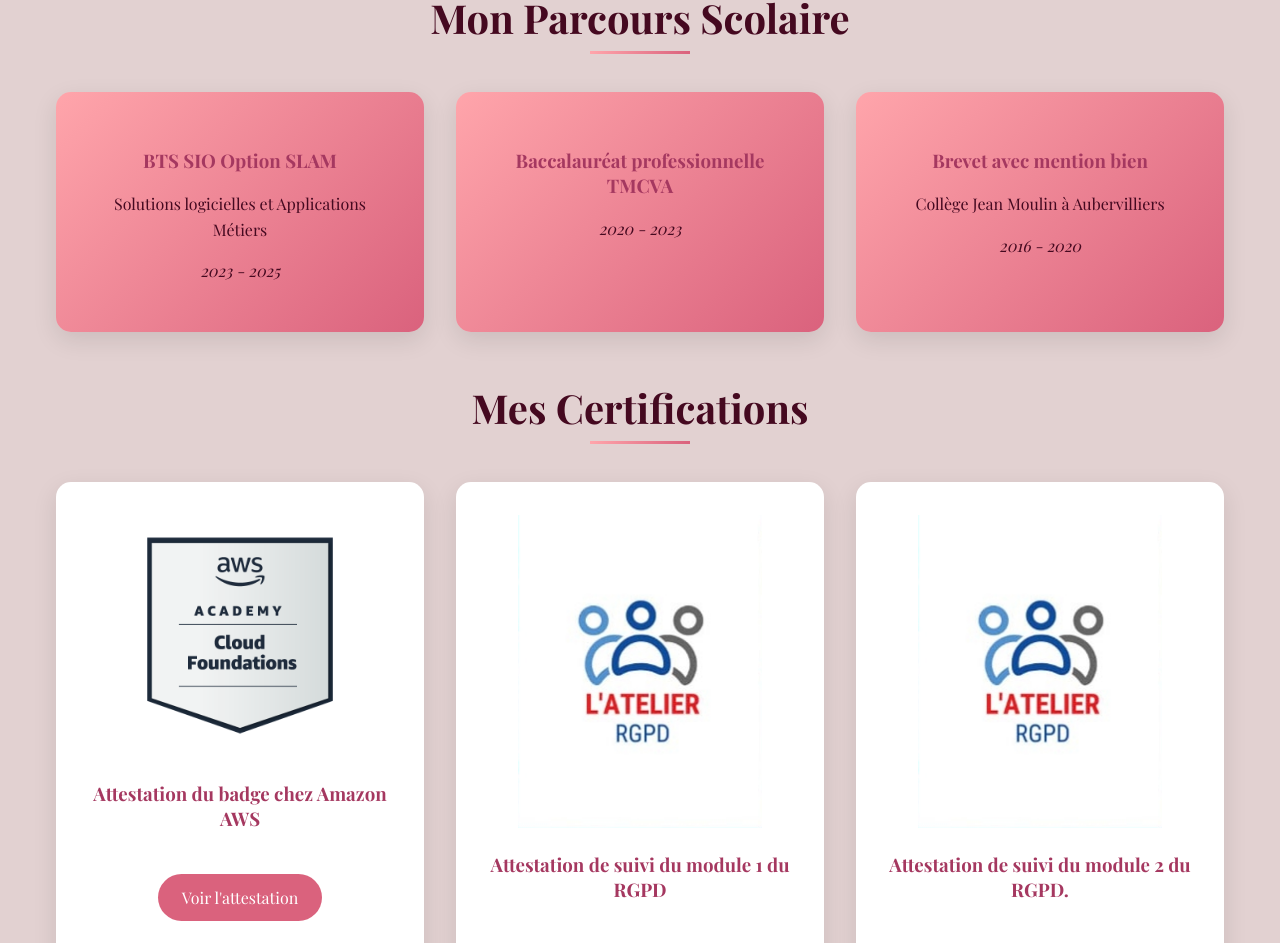
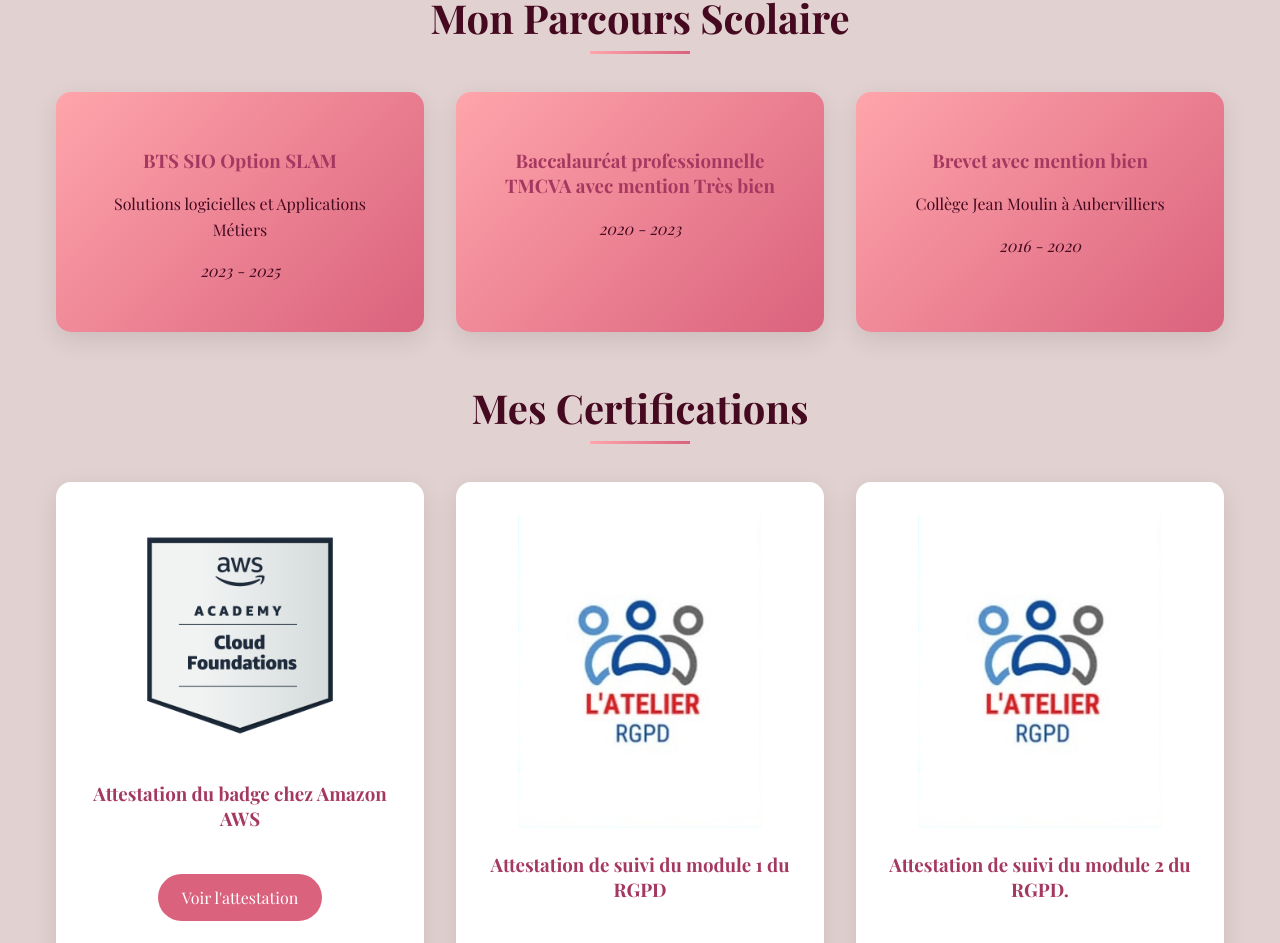
Before and after one commit to nirzara13/nirzara_portfolio, a React (Create React App) app: page /about in a window 1280 px wide. Shown: the part 1244-2187 px from the top of the page. Built offline with nearby package versions, Linux system fonts and the light colour scheme.

Commit message:
Refactor About component and update content

```diff
--- a/src/views/About.js
+++ b/src/views/About.js
@@ -52,7 +52,7 @@ const About = () => {
             </div>
 
             <div className="education-card">
-              <h3>Baccalauréat professionnelle TMCVA</h3>
+              <h3>Baccalauréat professionnelle TMCVA avec mention Très bien</h3>
               <p className="date">2020 - 2023</p>
             </div>
 
@@ -239,4 +239,5 @@ const About = () => {
   );
 };
 
+
 export default About;
```
